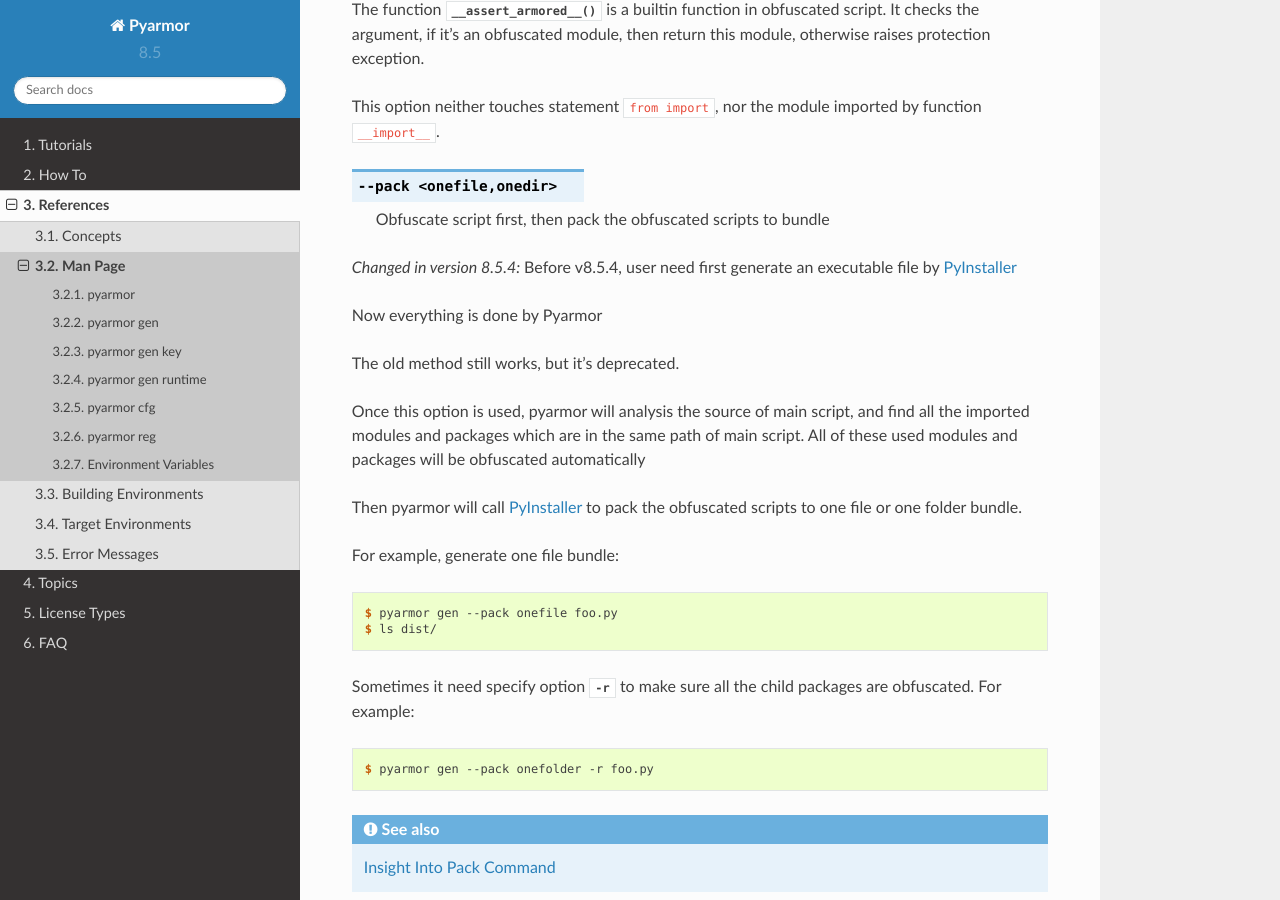
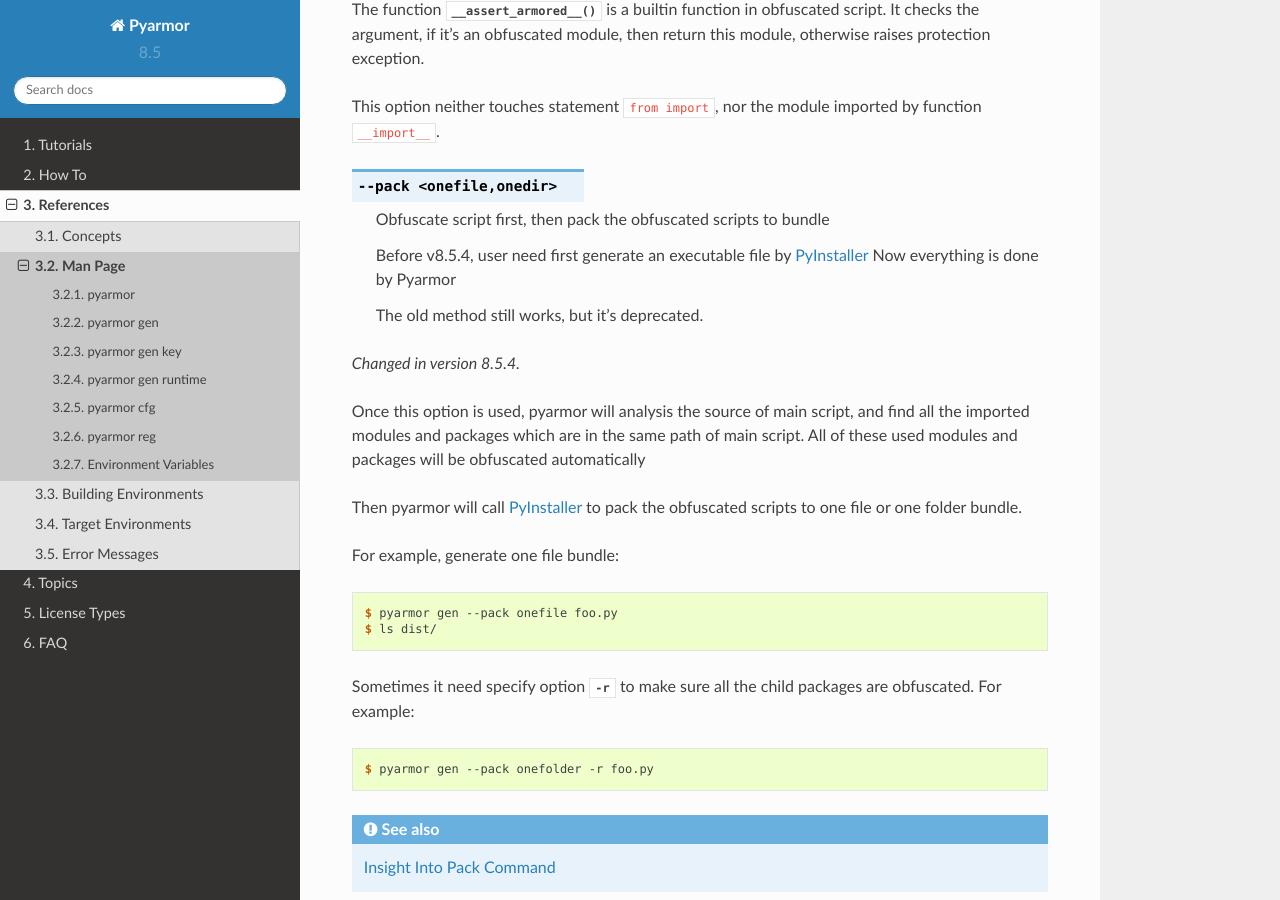
Before and after one commit to dashingsoft/pyarmor, a Sphinx documentation site: the page built from docs/reference/man.rst, in a window 1280 px wide and 900 px high, scrolled down 15241 px. Built offline with Sphinx 7.4.7 and the Read the Docs theme 2.0.0, drawn with Linux system fonts in a browser that asks for light colours.

Commit message:
Refine doc format

```diff
--- a/docs/reference/man.rst
+++ b/docs/reference/man.rst
@@ -566,13 +566,12 @@
 
             Obfuscate script first, then pack the obfuscated scripts to bundle
 
+            Before v8.5.4, user need first generate an executable file by PyInstaller_
+            Now everything is done by Pyarmor
+
+            The old method still works, but it's deprecated.
+
 .. versionchanged:: 8.5.4
-
-   Before v8.5.4, user need first generate an executable file by PyInstaller_
-
-   Now everything is done by Pyarmor
-
-   The old method still works, but it's deprecated.
 
 Once this option is used, pyarmor will analysis the source of main script, and find all the imported modules and packages which are in the same path of main script. All of these used modules and packages will be obfuscated automatically
 
```
